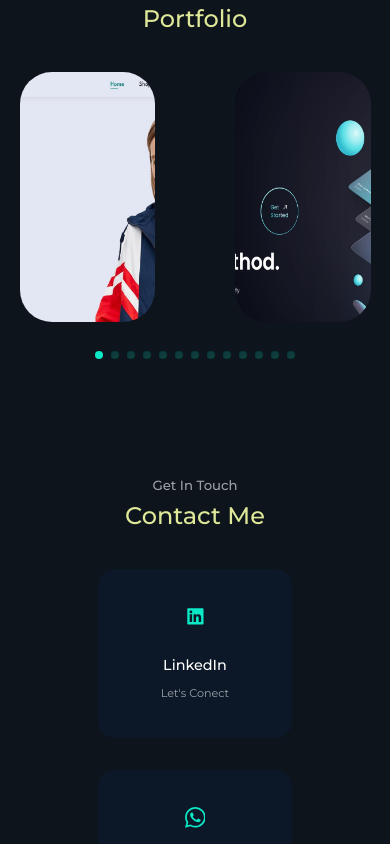
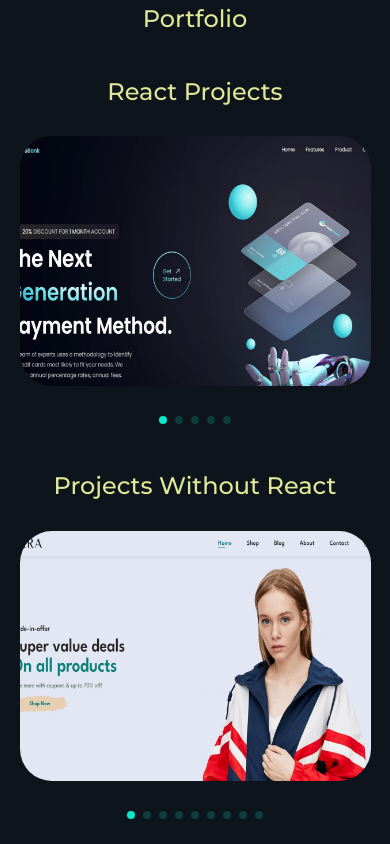
Before and after one commit to andremrks/react-portfolio, a React (Create React App) app: page / in a window 390 px wide. Shown: the part 2860-3704 px from the top of the page. Built offline with nearby package versions, Linux system fonts and the light colour scheme.

Commit message:
portfolio section changing

```diff
--- a/src/components/portfolio/Portfolio.jsx
+++ b/src/components/portfolio/Portfolio.jsx
@@ -33,23 +33,15 @@ const Portfolio = () => {
       <h5>See My Work</h5>
       <h2>Portfolio</h2>
 
+      <h2 className="portfolio__projects-react">React Projects</h2>
       <Swiper
         className="container portfolio__container"
         // install Swiper modules
         modules={[Pagination]}
         spaceBetween={80}
-        slidesPerView={2}
+        slidesPerView={1}
         pagination={{ clickable: true }}
       >
-        <SwiperSlide>
-          <PortfolioCard
-            image={Sara}
-            projectName="Sara Store"
-            techs="HTML | CSS | JavaScript"
-            gitHubLink="https://github.com/andremrks/sara"
-            projectLink="https://andremrks.github.io/sara/"
-          />
-        </SwiperSlide>
         <SwiperSlide>
           <PortfolioCard
             image={Hoobank}
@@ -79,6 +71,44 @@ const Portfolio = () => {
         </SwiperSlide>
         <SwiperSlide>
           <PortfolioCard
+            image={Calculador}
+            projectName="React Calculator"
+            techs="CSS | React"
+            gitHubLink="https://github.com/andremrks/calculadora"
+            projectLink="https://andremrks.github.io/calculadora/"
+          />
+        </SwiperSlide>
+        <SwiperSlide>
+          <PortfolioCard
+            image={DIO}
+            projectName="DIO - Clone"
+            techs="CSS | React"
+            gitHubLink="https://github.com/andremrks/dio-clone"
+            projectLink="https://andremrks.github.io/dio-clone/"
+          />
+        </SwiperSlide>
+      </Swiper>
+
+      <h2 className="portfolio__projects-noReact">Projects Without React</h2>
+      <Swiper
+        className="container portfolio__container"
+        // install Swiper modules
+        modules={[Pagination]}
+        spaceBetween={80}
+        slidesPerView={1}
+        pagination={{ clickable: true }}
+      >
+        <SwiperSlide>
+          <PortfolioCard
+            image={Sara}
+            projectName="Sara Store"
+            techs="HTML | CSS | JavaScript"
+            gitHubLink="https://github.com/andremrks/sara"
+            projectLink="https://andremrks.github.io/sara/"
+          />
+        </SwiperSlide>
+        <SwiperSlide>
+          <PortfolioCard
             image={Mustache}
             projectName="Mustache Barbershop"
             techs="HTML | Bootstrap"
@@ -93,24 +123,6 @@ const Portfolio = () => {
             techs="HTML | CSS | JavaScript"
             gitHubLink="https://github.com/andremrks/spiderverse"
             projectLink="https://andremrks.github.io/spiderverse/"
-          />
-        </SwiperSlide>
-        <SwiperSlide>
-          <PortfolioCard
-            image={Calculador}
-            projectName="React Calculator"
-            techs="CSS | React"
-            gitHubLink="https://github.com/andremrks/calculadora"
-            projectLink="https://andremrks.github.io/calculadora/"
-          />
-        </SwiperSlide>
-        <SwiperSlide>
-          <PortfolioCard
-            image={DIO}
-            projectName="DIO - Clone"
-            techs="CSS | React"
-            gitHubLink="https://github.com/andremrks/dio-clone"
-            projectLink="https://andremrks.github.io/dio-clone/"
           />
         </SwiperSlide>
         <SwiperSlide>
--- a/src/components/portfolio/portfolio.css
+++ b/src/components/portfolio/portfolio.css
@@ -9,7 +9,16 @@
 }
 
 .container.portfolio__container {
+  width: 40%;
   padding-bottom: 3.5rem;
+}
+
+.portfolio__projects-react, .portfolio__projects-noReact {
+  margin-bottom: 1.5rem;
+}
+
+.portfolio__projects-noReact {
+  margin-top: 1.5rem;
 }
 
 .portfolio__card {
@@ -89,6 +98,11 @@
 /* Media Queries */
 
 @media screen and (max-width: 1024px) {
+  .container.portfolio__container
+  {
+    width: var(--container-width-md);
+  }
+
   .portfolio__container {
     grid-template-columns: 1fr 1fr;
     gap: 1.5rem;
@@ -96,6 +110,11 @@
 }
 
 @media screen and (max-width: 600px) {
+  .container.portfolio__container
+  {
+    width: var(--container-width-sm);
+  }
+
   .portfolio__container {
     grid-template-columns: 1fr;
     gap: 1rem;
```
